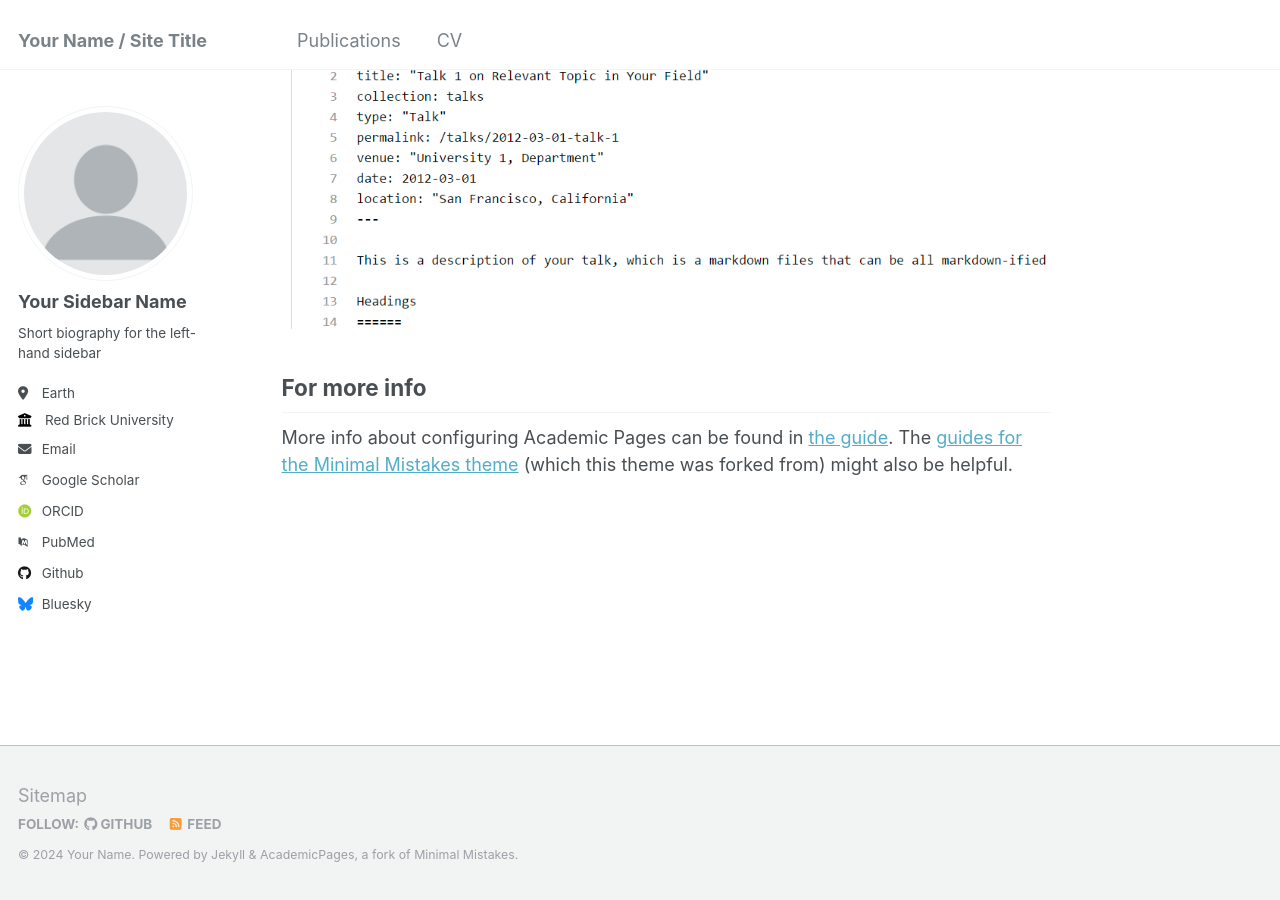
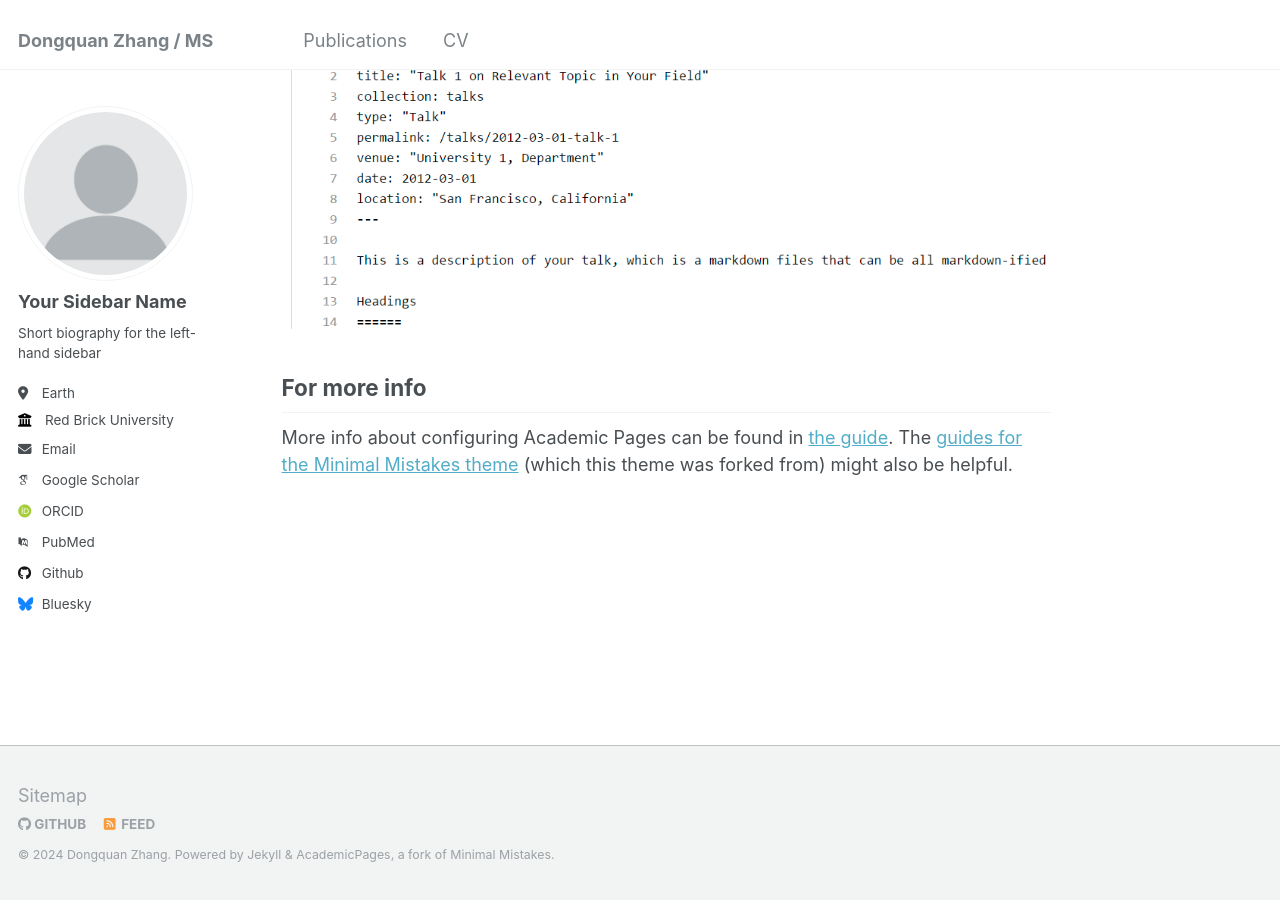
Before and after one commit to PhilipZhang0907/PhilipZhang0907.github.io, a Jekyll site: the page built from _pages/about.md, in a window 1280 px wide and 900 px high, scrolled down 2660 px. Built offline with Jekyll 4.4.1, drawn with Linux system fonts in a browser that asks for light colours; some web fonts are replaced.

Commit message:
Update _config.yml

```diff
--- a/_config.yml
+++ b/_config.yml
@@ -7,14 +7,14 @@
 # server process.
 
 # Basic Site Settings
-locale                   : "en-US"
-title                    : "Your Name / Site Title"
+locale                   : "China"
+title                    : "Dongquan Zhang / MS"
 title_separator          : "-"
-name                     : &name "Your Name"
+name                     : &name "Dongquan Zhang"
 description              : &description "personal description"
-url                      : https://academicpages.github.io # the base hostname & protocol for your site e.g. "https://mmistakes.github.io"
+url                      : https://philipzhang0907.github.io # the base hostname & protocol for your site e.g. "https://mmistakes.github.io"
 baseurl                  : "" # the subpath of your site, e.g. "/blog"
-repository               : "academicpages/academicpages.github.io"
+repository               : "philipzhang0907/philipzhang0907.github.io"
 
 # Site Author - The following control what appear as part of the author content on the side bar.
 #               If a field is blank the icon and link will not appear, otherwise it will be shown.
```
